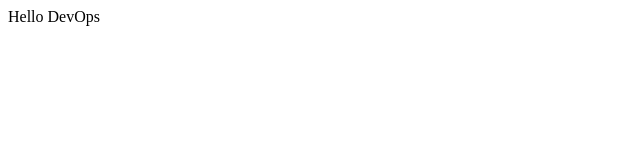
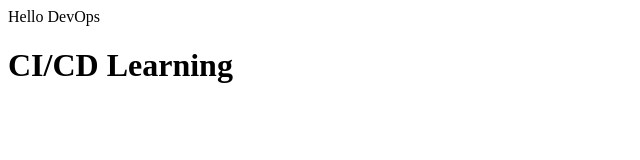
Before and after one commit to shijiththalassery/devops-demo, a plain HTML site: page index.html in a window 1280 px wide. Shown: the whole page, without its empty margins (0-640 px from the left). Drawn offline with Linux system fonts and the light colour scheme.

Commit message:
second commit

```diff
--- a/index.html
+++ b/index.html
@@ -1 +1,2 @@
 Hello DevOps
+<h1>CI/CD Learning</h1>
```
